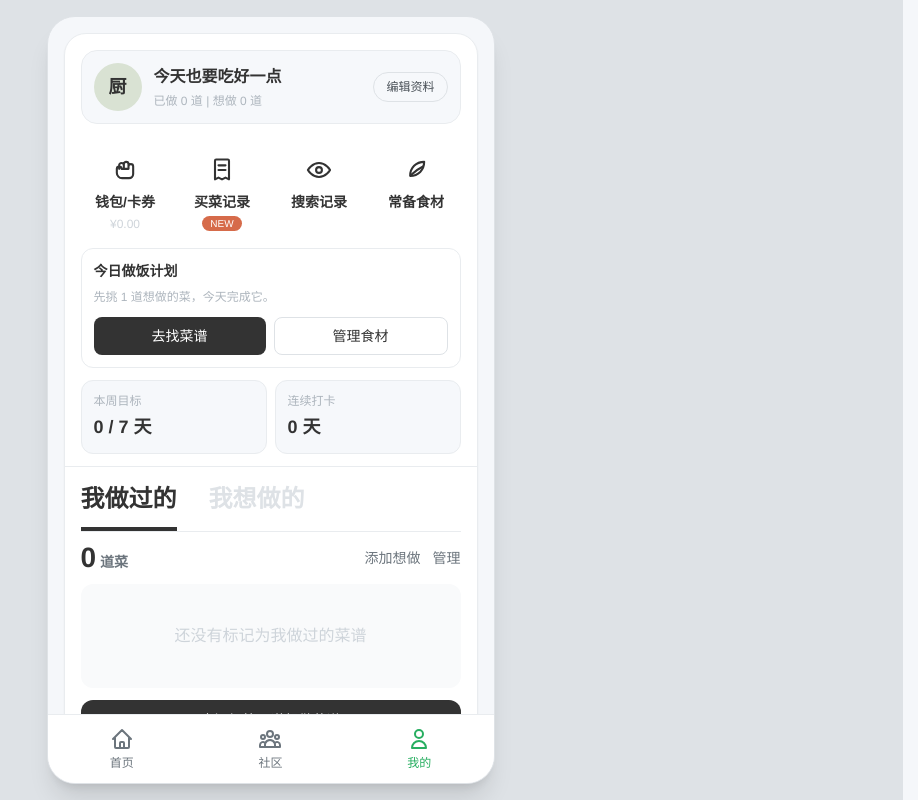
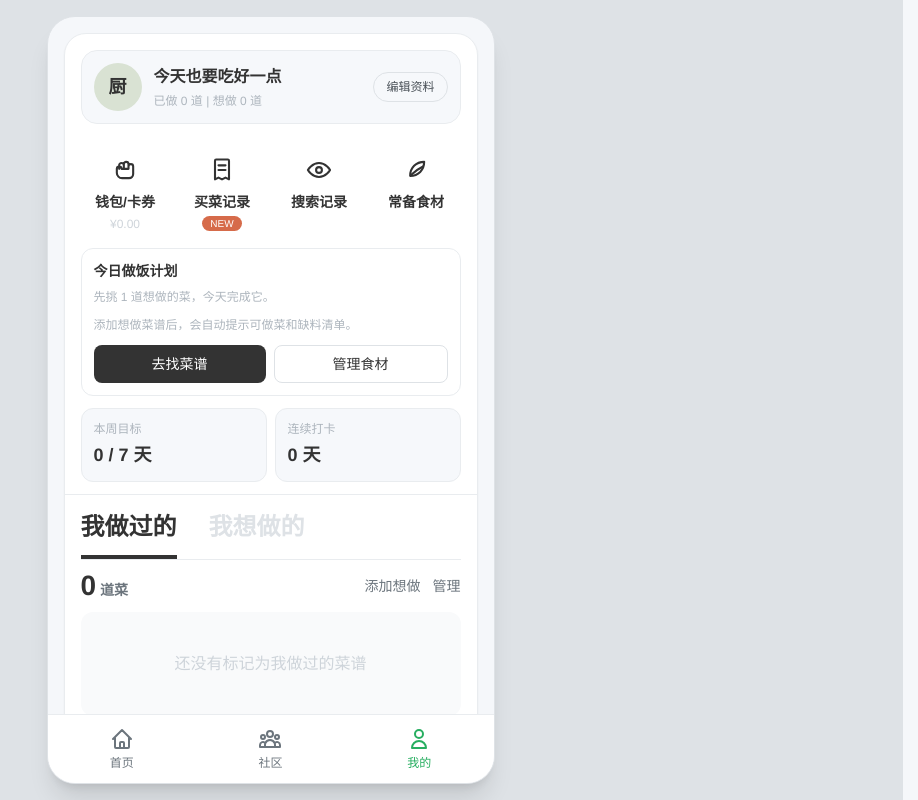
Before and after one commit to CHi2MyLF/wellcooked, a Next.js app: page / in a window 1280 px wide. Both pictures are taken after a click on the button "我的". Shown: the whole page, without its empty margins (362-1280 px from the left). Built offline with nearby package versions, Linux system fonts and the light colour scheme.

Commit message:
feat(profile): add staple-based cookability hints for want-to-cook recipes

```diff
--- a/src/app/page.tsx
+++ b/src/app/page.tsx
@@ -102,6 +102,27 @@ const getConsecutiveCookedDays = (recipes: Recipe[]) => {
   }
 
   return streak;
+};
+
+const splitIngredientText = (value: unknown): string[] => {
+  if (Array.isArray(value)) {
+    return value
+      .map((item) => String(item).trim())
+      .filter(Boolean);
+  }
+  if (typeof value !== 'string') return [];
+  return value
+    .split(/[，,、;；/\s|]+/)
+    .map((item) => item.trim())
+    .filter(Boolean);
+};
+
+const normalizeIngredientToken = (value: string) => value.trim().toLowerCase();
+
+const getRecipeMissingIngredients = (recipe: Recipe, stapleSet: Set<string>) => {
+  const rawIngredients = recipe.ingredients?.length ? recipe.ingredients : [recipe.mainIngredient];
+  const normalized = Array.from(new Set(rawIngredients.map(normalizeIngredientToken).filter(Boolean)));
+  return normalized.filter((item) => !stapleSet.has(item));
 };
 
 export default function Home() {
@@ -326,6 +347,7 @@ export default function Home() {
           if (!exists) {
             acc.push({
               ...current,
+              ingredients: current.ingredients?.length ? current.ingredients : [current.mainIngredient].filter(Boolean),
               cookedAt: current.cookedAt || (current.isCooked ? current.createdAt : undefined),
             });
           }
@@ -563,6 +585,7 @@ export default function Home() {
         time: parsedRecipe.cookingTime,
         steps: parsedRecipe.steps,
         tips: parsedRecipe.tips || [],
+        ingredients: splitIngredientText(parsedRecipe.ingredients),
         mainIngredient: ingredientInput,
         createdAt: new Date().toISOString()
       };
@@ -740,6 +763,20 @@ export default function Home() {
   const wantToCookRecipes = savedRecipes.filter(recipe => recipe.isWantToCook);
   const totalCookedCount = cookedRecipes.length;
   const totalWantCount = wantToCookRecipes.length;
+  const stapleSet = new Set(stapleIngredients.map(normalizeIngredientToken).filter(Boolean));
+  const wantCookMatchList = wantToCookRecipes.map((item) => {
+    const missingIngredients = getRecipeMissingIngredients(item, stapleSet);
+    return {
+      recipeId: item.id,
+      recipeName: item.name,
+      missingCount: missingIngredients.length,
+    };
+  });
+  const cookableWantCount = wantCookMatchList.filter((item) => item.missingCount === 0).length;
+  const topMissingItems = wantCookMatchList
+    .filter((item) => item.missingCount > 0)
+    .sort((a, b) => a.missingCount - b.missingCount)
+    .slice(0, 2);
   const weeklyCookStats = getWeeklyCookedDays(cookedRecipes, weeklyGoal);
   const consecutiveCookDays = getConsecutiveCookedDays(cookedRecipes);
   const profileRecipes = profileSubTab === 'cooked' ? cookedRecipes : wantToCookRecipes;
@@ -976,6 +1013,8 @@ export default function Home() {
                 profileRecipes={profileRecipes}
                 totalCookedCount={totalCookedCount}
                 totalWantCount={totalWantCount}
+                cookableWantCount={cookableWantCount}
+                topMissingItems={topMissingItems}
                 weeklyCookedDays={weeklyCookStats.cookedDays}
                 weeklyGoal={weeklyCookStats.weekGoal}
                 consecutiveCookDays={consecutiveCookDays}
--- a/src/components/tabs/ProfileTab.tsx
+++ b/src/components/tabs/ProfileTab.tsx
@@ -9,6 +9,8 @@ interface ProfileTabProps {
   profileRecipes: Recipe[];
   totalCookedCount: number;
   totalWantCount: number;
+  cookableWantCount: number;
+  topMissingItems: Array<{ recipeId: string; recipeName: string; missingCount: number }>;
   weeklyCookedDays: number;
   weeklyGoal: number;
   consecutiveCookDays: number;
@@ -25,6 +27,8 @@ export default function ProfileTab({
   profileRecipes,
   totalCookedCount,
   totalWantCount,
+  cookableWantCount,
+  topMissingItems,
   weeklyCookedDays,
   weeklyGoal,
   consecutiveCookDays,
@@ -90,6 +94,18 @@ export default function ProfileTab({
           <div className="rounded-xl border border-gray-200 bg-white p-3">
             <p className="text-sm font-semibold text-dark mb-2">今日做饭计划</p>
             <p className="text-xs text-gray-500 mb-3">先挑 1 道想做的菜，今天完成它。</p>
+            {totalWantCount > 0 ? (
+              <div className="mb-3 rounded-lg bg-[#f6f8fb] px-2.5 py-2">
+                <p className="text-xs text-gray-600">可直接做 {cookableWantCount} / {totalWantCount} 道</p>
+                {topMissingItems.length > 0 && (
+                  <p className="text-xs text-gray-500 mt-1 truncate">
+                    优先补料：{topMissingItems.map((item) => `${item.recipeName}(缺${item.missingCount})`).join('、')}
+                  </p>
+                )}
+              </div>
+            ) : (
+              <p className="text-xs text-gray-500 mb-3">添加想做菜谱后，会自动提示可做菜和缺料清单。</p>
+            )}
             <div className="flex gap-2">
               <button onClick={onOpenGenerateTab} className="flex-1 rounded-lg bg-dark text-white text-sm py-2">去找菜谱</button>
               <button onClick={onOpenStapleIngredientsModal} className="flex-1 rounded-lg border border-gray-300 text-sm py-2">管理食材</button>
--- a/src/types/recipe.ts
+++ b/src/types/recipe.ts
@@ -5,6 +5,7 @@ export interface Recipe {
   time: string;
   steps: string[];
   tips: string[];
+  ingredients?: string[];
   mainIngredient: string;
   createdAt: string;
   cookedAt?: string;
```
